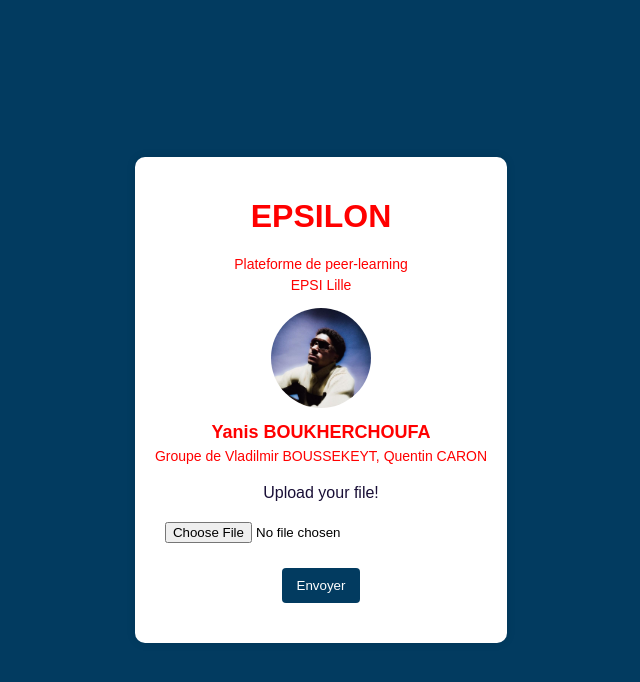
After one commit to yanis004/Maintenance, a PHP site: page / in a window 1280 px wide. The commit adds this page. Shown: the top 682 px of the page, without its empty margins (319-959 px from the left). Run offline with PHP 8.4, Linux system fonts and the light colour scheme.

Commit message:
mise a jour

```diff
--- a/form.html
+++ b/header.php
@@ -17,13 +17,4 @@
         <img src="YVNNIS.jpg" alt="Image YVNNIS">
 
         <p class="name">Yanis BOUKHERCHOUFA</p>
-
-        <form action="upload.php" method="post" enctype="multipart/form-data">
-            <label for="profile_pic">Upload your file!</label>
-            <input type="file" name="profile_pic" id="profile_pic" accept=".pdf, .doc, .docx, .txt, .jpg, .jpeg, .png" max-size="100000">
-            <br>
-            <input type="submit" value="Envoyer">
-        </form>
-    </div>
-</body>
-</html>
+        <p>Groupe de Vladilmir BOUSSEKEYT, Quentin CARON</p>
--- /dev/null
+++ b/index.php
@@ -0,0 +1,11 @@
+<?php include 'header.php'; ?>
+
+<form action="upload.php" method="post" enctype="multipart/form-data">
+    <label for="profile_pic">Upload your file!</label>
+    <input type="file" name="profile_pic" id="profile_pic" accept=".pdf, .jpg, .jpeg, .png" max-size="100000">
+    <br>
+    <input type="submit" value="Envoyer">
+</form>
+</div>
+</body>
+</html>
--- a/styles.css
+++ b/styles.css
@@ -18,12 +18,12 @@ body {
 }
 
 h1 {
-    color: #190f36;
+    color: #ff0000;
 }
 
 p {
     font-size: 14px;
-    color: #190f36;
+    color: #ff0000;
     margin: 5px 0;
 }
 
```
Also changed, not shown: upload.php (+21 -3 lines), Destination/GHcvPlPWIAA3Duh.jpg (added), Destination/IMG_20180821_171409.jpg (added), Destination/Logo-EPSI-baseline.png (added), Destination/images (1).png (added), Destination/téléchargement (1).png (added), 1 other file.
